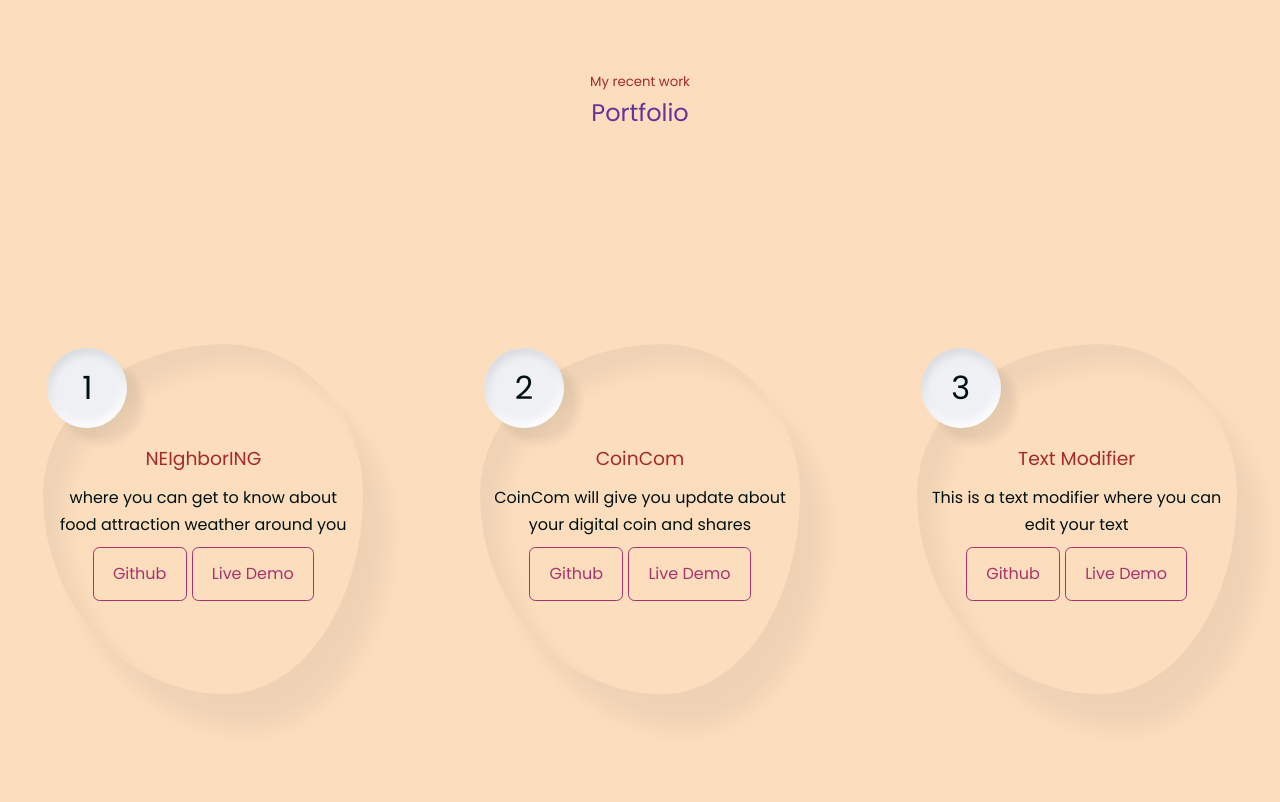
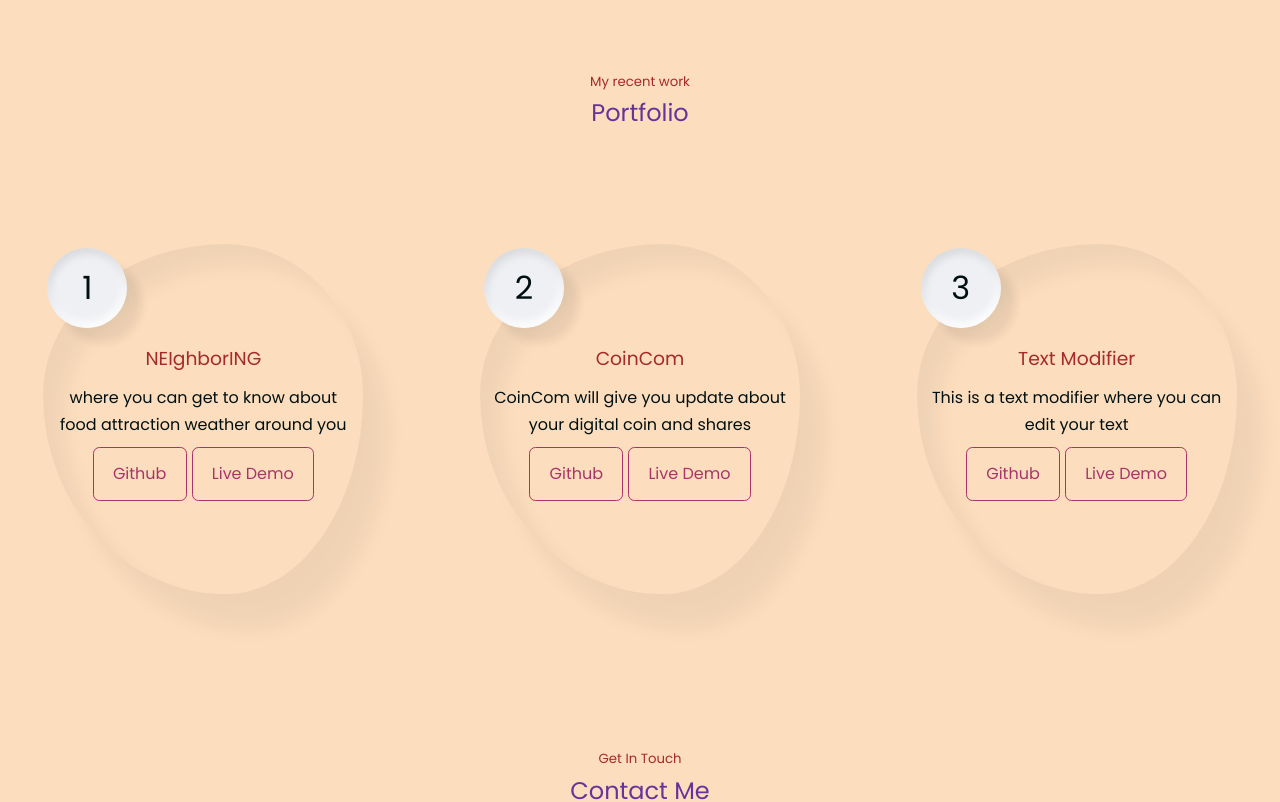
Before and after one commit to Tanmoy001/Portfolio_Tanmoy_Chowdhury, a React (Create React App) app: page / in a window 1280 px wide. Shown: the part 2560-3362 px from the top of the page. Built offline with nearby package versions, Linux system fonts and the light colour scheme.

Commit message:
final_commit_2.0.1

```diff
--- a/src/components/Portfolio/Portfolio.css
+++ b/src/components/Portfolio/Portfolio.css
@@ -5,10 +5,10 @@
     margin-bottom: 4rem;
 }
 .portfolio_content{
-    padding-top: 60px;
+
     position: relative;
     display: flex;
-    padding: 150px 0px 30px 0px;
+    padding: 50px 0px 30px 0px;
     justify-content: center;
     align-items: center;
    gap: 30px;
```
